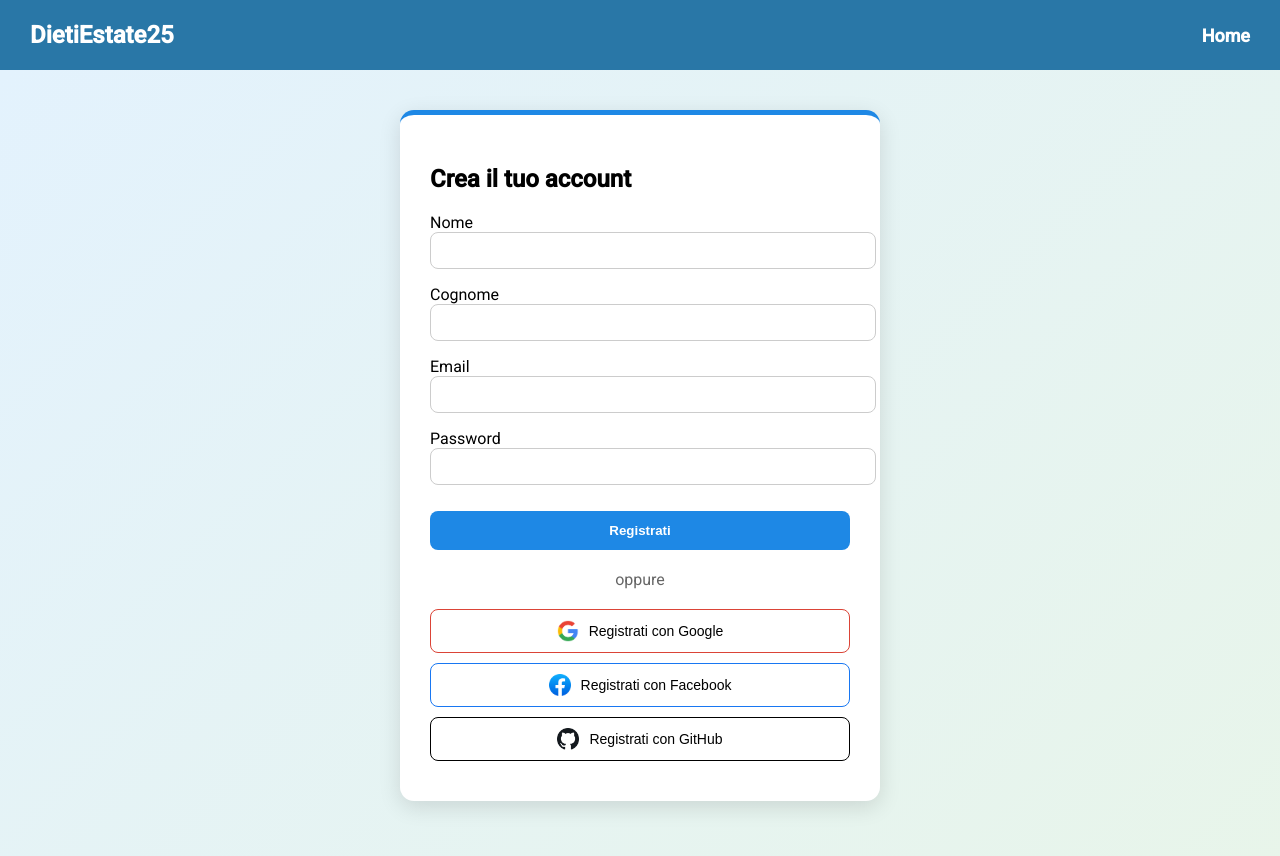
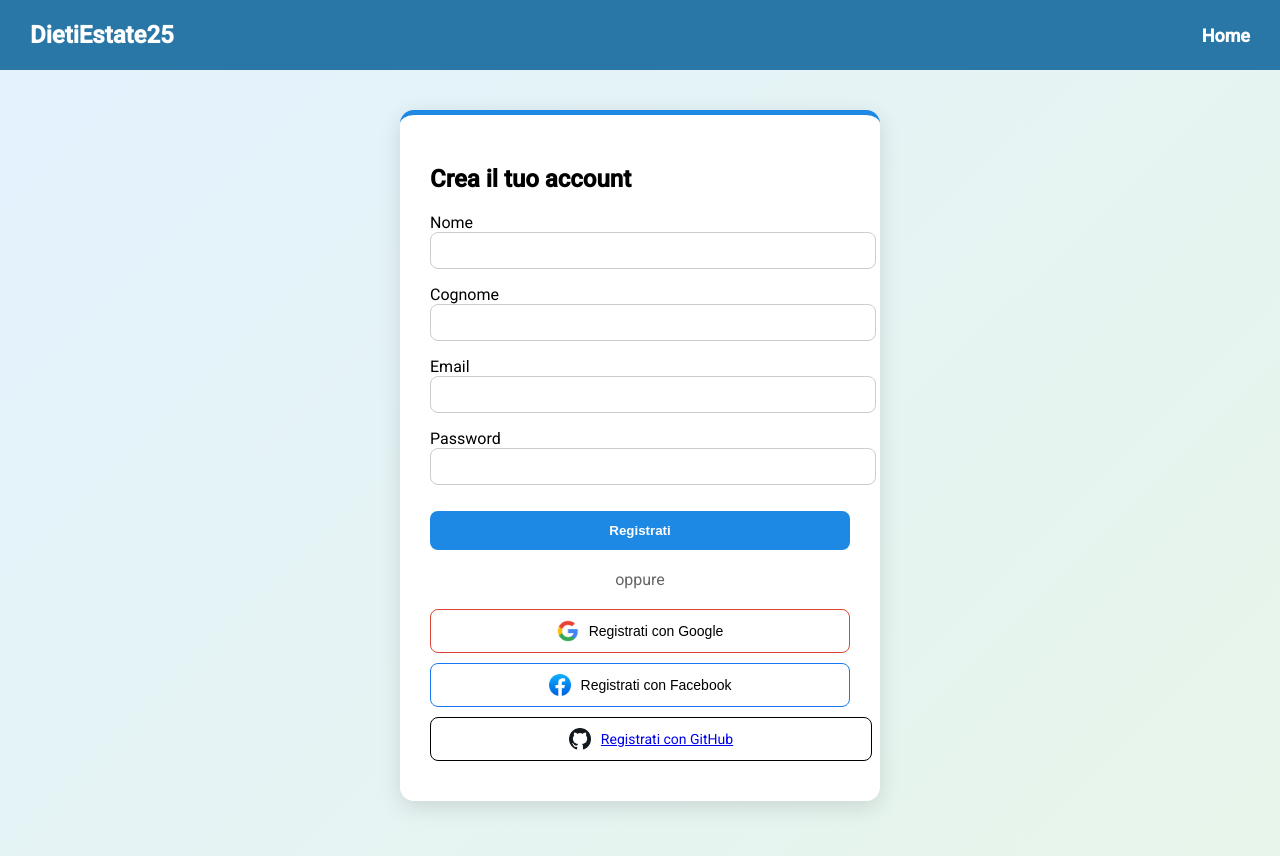
Before and after one commit to Gedico/ProgettoFrontend, an Angular app: page /register in a window 1280 px wide. Shown: the top 856 px of the page. Built offline with nearby package versions, Linux system fonts and the light colour scheme.

Commit message:
Frontend login GitHub funzionante

```diff
--- a/src/app/pages/auth/register/register.component.html
+++ b/src/app/pages/auth/register/register.component.html
@@ -47,11 +47,12 @@
     Registrati con Facebook
   </button>
 
-  <!-- GITHUB -->
-  <button class="provider-btn github" (click)="openGithubModal()">
-    <img src="assets/icons/github.png" class="icon" />
-    Registrati con GitHub
-  </button>
+ <!-- GITHUB -->
+<a class="provider-btn github"
+   href="http://localhost:8080/oauth2/authorization/github">
+  <img src="assets/icons/github.png" class="icon" />
+  Registrati con GitHub
+</a>
 
 </div>
 
--- a/src/app/pages/auth/register/register.component.ts
+++ b/src/app/pages/auth/register/register.component.ts
@@ -60,12 +60,9 @@ export class RegisterComponent implements OnInit {
   });
 }
 
-openGithubModal() {
-  this.dialog.open(GoogleLoginModalComponent, {
-    data: { provider: 'github' },
-    width: '380px',
-    panelClass: 'custom-dialog'
-  });
+openGitHubModal() {
+   window.location.href = "http://localhost:8080/oauth2/authorization/github";
 }
 
+
 }
```
